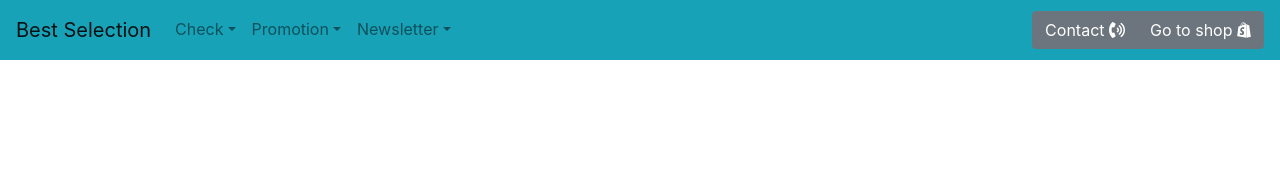
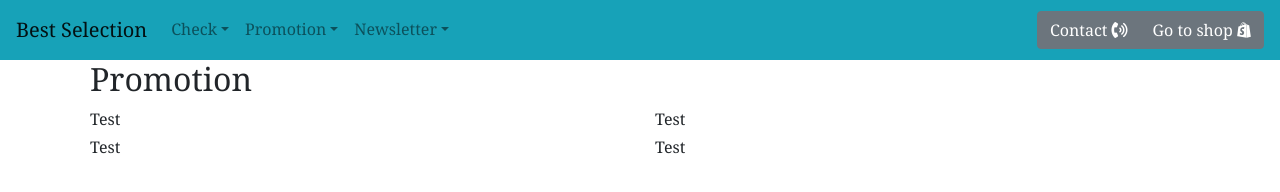
Before and after one commit to deregowskipiotr/Zadanietask, a website: page index.html in a window 1280 px wide. Drawn offline with nearby package versions, Linux system fonts and the light colour scheme; files that its build step writes are made by us from their sources; a web font is replaced by a local one.

Commit message:
Add section Cards in Html

```diff
--- a/index.html
+++ b/index.html
@@ -40,6 +40,27 @@
             </div>
         </div>
 </nav>
+<section class="cards">
+    <div class="container">
+        <div class="header">
+            <h2>Promotion</h2>
+        </div>
+        <div class="row">
+            <div class="card1 col-sm-4 col-md-6">
+                Test
+            </div>
+            <div class="card1 col-sm-4 col-md-6">
+                Test
+            </div>
+            <div class="card1 col-sm-4 col-md-6">
+                Test
+            </div>
+            <div class="card1 col-sm-4 col-md-6">
+                Test
+            </div>
+        </div>
+    </div>
+</section>
 
 
 
--- a/sass/style.scss
+++ b/sass/style.scss
@@ -6,6 +6,7 @@ body {
     margin: 0;
     font-size: 16px;
     line-height: 1.7;
+    font-family: Georgia, 'Times New Roman', Times, serif;
 
 }
 .container {
```
